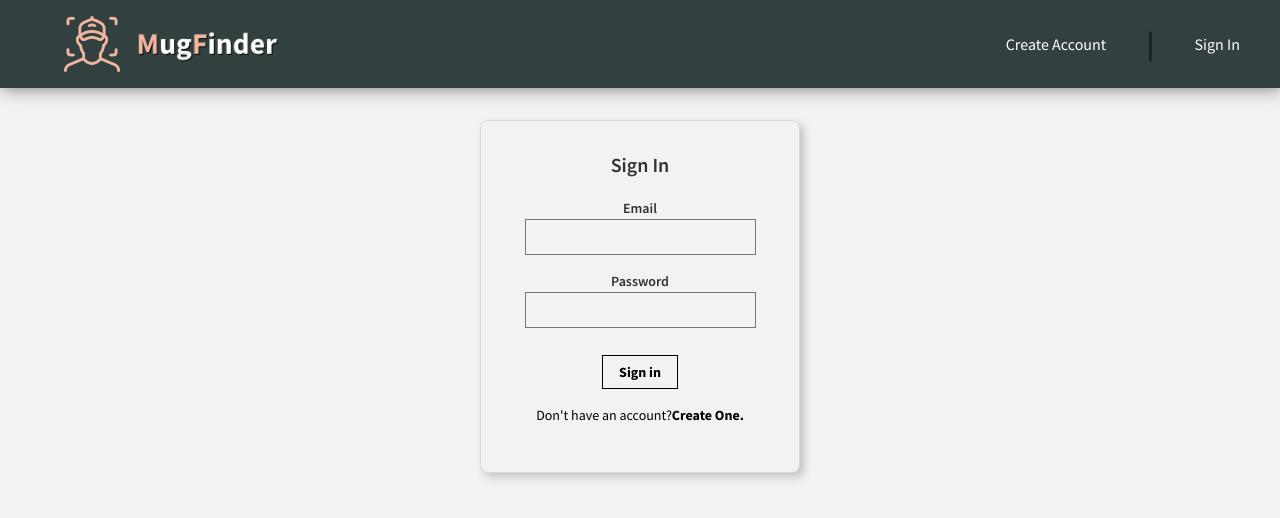
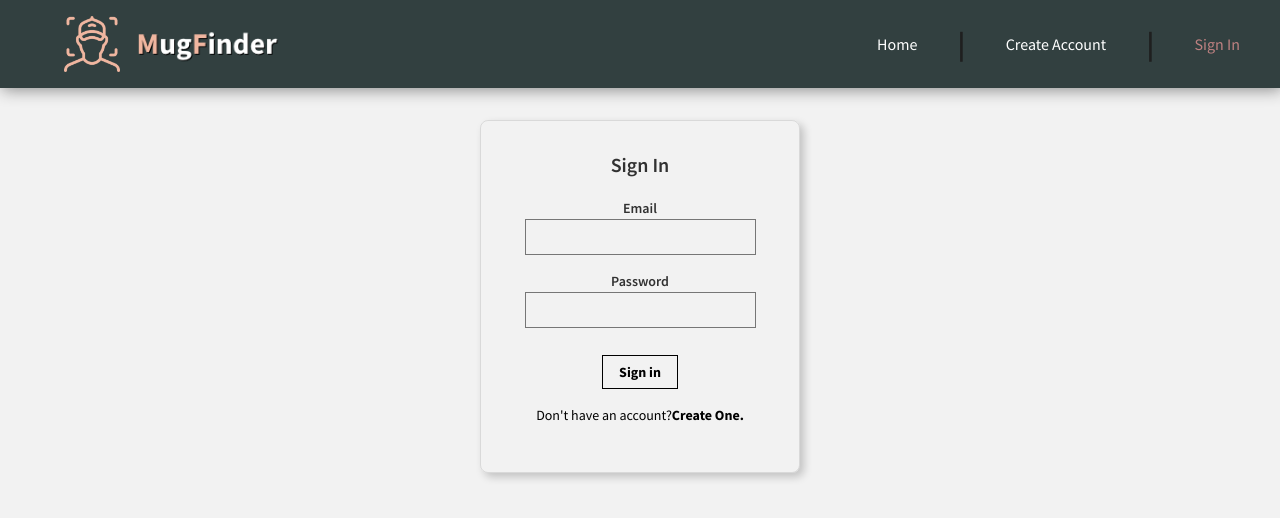
Before and after one commit to ckaethler/MugFinder, a React (Create React App) app: page / in a window 1280 px wide. Shown: the top 518 px of the page. Built offline with nearby package versions, Linux system fonts and the light colour scheme.

Commit message:
finished frontend of top navigation bar

```diff
--- /dev/null
+++ b/src/components/Navigation/NavLinks.js
@@ -0,0 +1,37 @@
+import React from 'react';
+import './Navigation.css';
+
+const NavLinks = ({isSignedIn, currentRoute, onRouteChange, routes}) => {
+    const inactive_nav_class = "nav-link pointer";
+    const active_nav_class = "nav-link pointer active-nav";
+    let divider = <p className="nav-divider">|</p>
+    let classes = '', routesArr=[];
+
+    if (isSignedIn) routesArr = routes.Auth;
+    else routesArr = routes.NoAuth;
+
+    return (
+        <div className="nav-links">
+            {routesArr.map((route, index) => {
+                // console.log(route.name, index);
+                if (route.name === currentRoute) classes = active_nav_class;
+                else classes = inactive_nav_class;
+                if (index === (routesArr.length - 1)) divider = '';
+                console.log(route, index);
+
+                return <>
+                        <p
+                            key={index}
+                            id={route.name}
+                            onClick={() => onRouteChange(route.name)}
+                            className={classes}>
+                            {route.display}
+                        </p>
+                        {divider}
+                    </>
+            })}
+        </div>
+    )
+}
+
+export default NavLinks;
--- a/src/components/Navigation/Navigation.css
+++ b/src/components/Navigation/Navigation.css
@@ -19,12 +19,17 @@
 
 .nav-links {
     display: flex;
+    /* z-index: 1; */
 }
 
 .nav-link {
     align-self: center;
     padding-left: 40px;
     padding-right: 40px;
+}
+
+.active-nav {
+    color: #BF8181;
 }
 
 .full-logo {
--- a/src/components/Navigation/Navigation.js
+++ b/src/components/Navigation/Navigation.js
@@ -3,54 +3,9 @@ import React from 'react';
 import './Navigation.css';
 import Logo from './Logo.png';
 import AppName from './AppName.png';
+import NavLinks from './NavLinks';
 
-const Navigation = ({onRouteChange, isSignedIn}) => {
-    let navigation_links;
-
-    const line_divider = <p className="nav-divider">|</p>
-
-    // Handles if user is authenticated
-    if (isSignedIn) {
-        navigation_links = <div className="nav-links">
-            <p
-                onClick={() => onRouteChange('home')}
-                className="nav-link pointer">
-                Home
-            </p>
-            {line_divider}
-            <p
-                onClick={() => onRouteChange('account')}
-                className="nav-link pointer">
-                My Account
-            </p>
-            {line_divider}
-            <p
-                onClick={() => onRouteChange('signout')}
-                className="nav-link pointer">
-                Sign Out
-            </p>
-        </div>
-
-
-    // Handles if user isn't authenticated
-    } else {
-        navigation_links = <div className="nav-links">
-            {/* Create Account */}
-            <p
-                onClick={() => onRouteChange('register')}
-                className="nav-link pointer">
-                Create Account
-            </p>
-            {line_divider}
-            {/* Sign In */}
-            <p
-                onClick={() => onRouteChange('signin')}
-                className="nav-link pointer">
-                Sign In
-            </p>
-        </div>
-    }
-
+const Navigation = ({onRouteChange, isSignedIn, currentRoute, routes}) => {
     return(
         // Creates top navigation
         <nav className="top-nav">
@@ -71,7 +26,11 @@ const Navigation = ({onRouteChange, isSignedIn}) => {
             </div>
 
             {/* Right side nagivation links */}
-            {navigation_links}
+            <NavLinks
+                currentRoute={currentRoute}
+                isSignedIn ={isSignedIn}
+                onRouteChange={onRouteChange}
+                routes={routes} />
         </nav>
     );
 }
--- a/src/controllers/App.js
+++ b/src/controllers/App.js
@@ -8,23 +8,8 @@ import 'tachyons';
 import SignIn from '../components/SignIn/SignIn';
 import Register from '../components/Register/Register';
 
-// Creates Clarifai Authorization and connection to API
-const initialState = {
-  input: '',
-  imageURL: '',
-  borderBoxes: [],
-  route: 'signin',
-  isSignedIn: false,
-  // keeps track of current user information
-  user: {
-    id: '',
-    email: '',
-    firstName: '',
-    lastName: '',
-    rank: 0,
-    joined: new Date(),
-  }
-}
+const { routes } = require('./constants/Routes');
+const { initialState } = require('./constants/InitialState');
 
 class App extends React.Component {
   constructor(props) {
@@ -122,7 +107,9 @@ class App extends React.Component {
         {/* Top Navigaton */}
         <Navigation
           onRouteChange={this.onRouteChange}
-          isSignedIn={isSignedIn} />
+          isSignedIn={isSignedIn}
+          currentRoute={route}
+          routes={routes} />
 
         {/* Authenticated: Main URl Detection Page */}
         { route === 'home'
--- /dev/null
+++ b/src/controllers/constants/InitialState.js
@@ -0,0 +1,21 @@
+// Creates Clarifai Authorization and connection to API
+const initialState = {
+    input: '',
+    imageURL: '',
+    borderBoxes: [],
+    route: 'signin',
+    isSignedIn: false,
+    // keeps track of current user information
+    user: {
+      id: '',
+      email: '',
+      firstName: '',
+      lastName: '',
+      rank: 0,
+      joined: new Date(),
+    }
+}
+
+module.exports = {
+    initialState: initialState
+}
--- /dev/null
+++ b/src/controllers/constants/Routes.js
@@ -0,0 +1,34 @@
+const routes = {
+  NoAuth: [
+    {
+      name: 'home',
+      display: 'Home'
+    },
+    {
+      name: 'register',
+      display: 'Create Account',
+    },
+    {
+      name: 'signin',
+      display: 'Sign In'
+    },
+  ],
+  Auth: [
+    {
+      name: 'home',
+      display: 'Home'
+    },
+    {
+      name: 'detect',
+      display: 'Find Mug'
+    },
+    {
+      name: 'signout',
+      display: 'Sign Out'
+    },
+  ]
+};
+
+module.exports = {
+    routes: routes
+};
```
Also changed, not shown: 1 other file (tests, documents, lock files or other folders).
